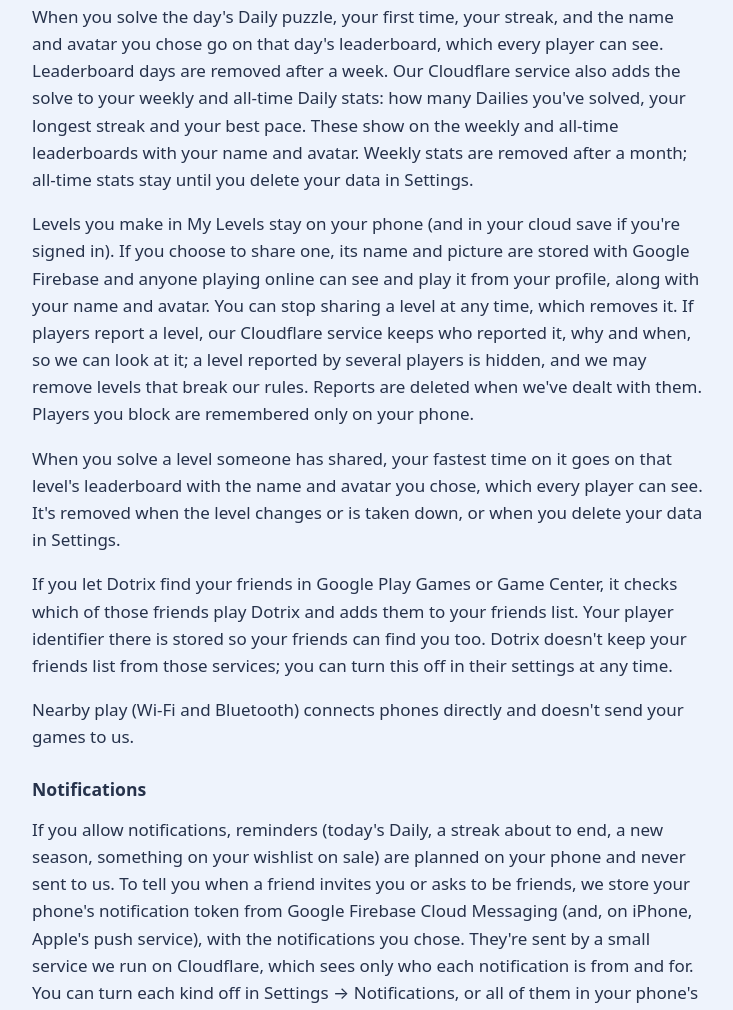
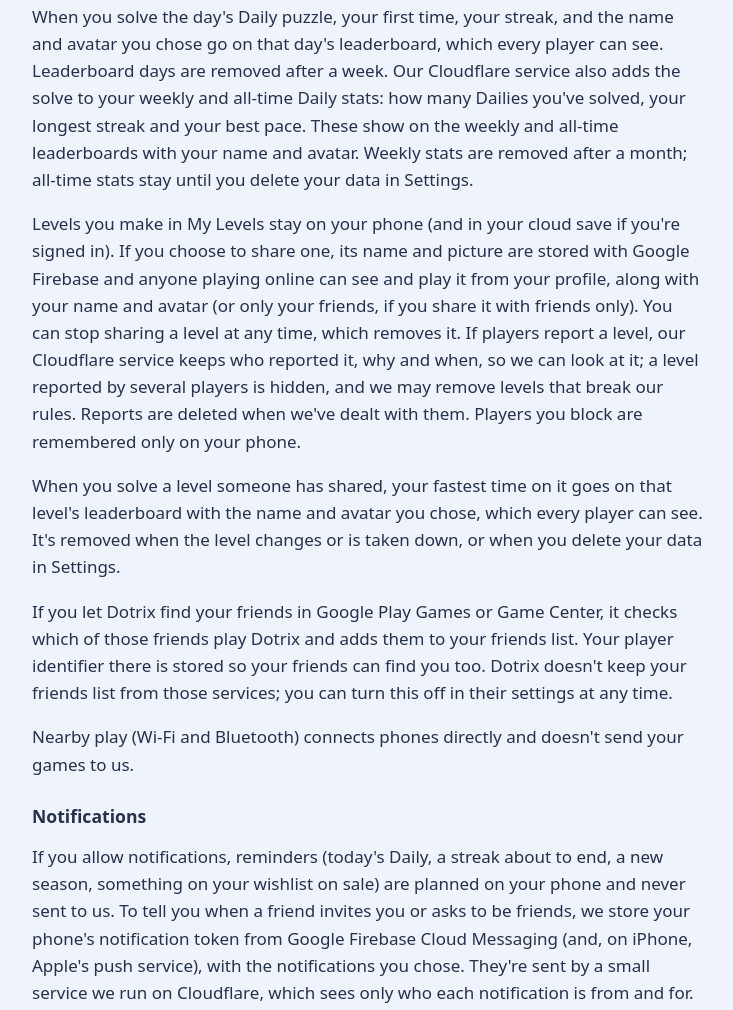
Before and after one commit to lucentgames/lucentgames.github.io, a plain HTML site: page privacy.html in a window 1280 px wide. Shown: the part 1103-2113 px from the top of the page, without its empty margins (272-1005 px from the left). Drawn offline with Linux system fonts and the light colour scheme.

Commit message:
Privacy policy: levels shared with friends only

```diff
--- a/privacy.html
+++ b/privacy.html
@@ -57,7 +57,8 @@ delete your data in Settings.</p>
 <p>Levels you make in My Levels stay on your phone (and in your cloud save
 if you're signed in). If you choose to share one, its name and picture are
 stored with Google Firebase and anyone playing online can see and play it
-from your profile, along with your name and avatar. You can stop sharing a
+from your profile, along with your name and avatar (or only your friends, if
+you share it with friends only). You can stop sharing a
 level at any time, which removes it. If players report a level, our
 Cloudflare service keeps who reported it, why and when, so we can look at
 it; a level reported by several players is hidden, and we may remove levels
```
